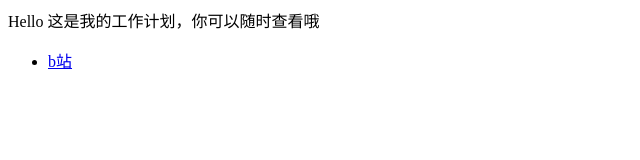
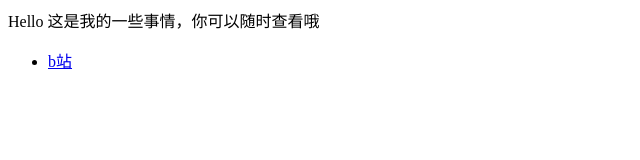
Before and after one commit to lishy233/lishy233.github.io, a plain HTML site: page index.html in a window 1280 px wide. Shown: the full height of the page, 0-640 px from the left. Drawn offline with Linux system fonts and the light colour scheme.

Commit message:
Update index.html

```diff
--- a/index.html
+++ b/index.html
@@ -1,4 +1,4 @@
-<p>Hello 这是我的工作计划，你可以随时查看哦 </p>
+<p>Hello 这是我的一些事情，你可以随时查看哦 </p>
 
 <ul>
   <li> <a href="https://space.bilibili.com/1882562653?spm_id_from=333.1007.0.0">b站</a> </li>
```
